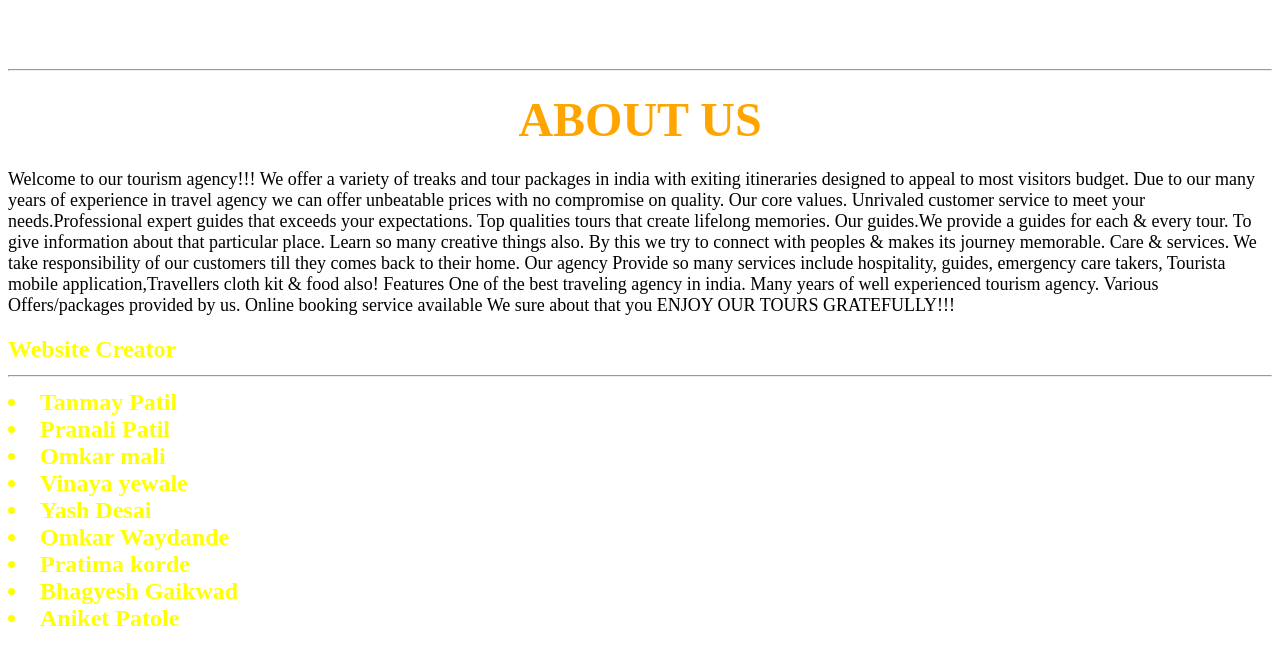
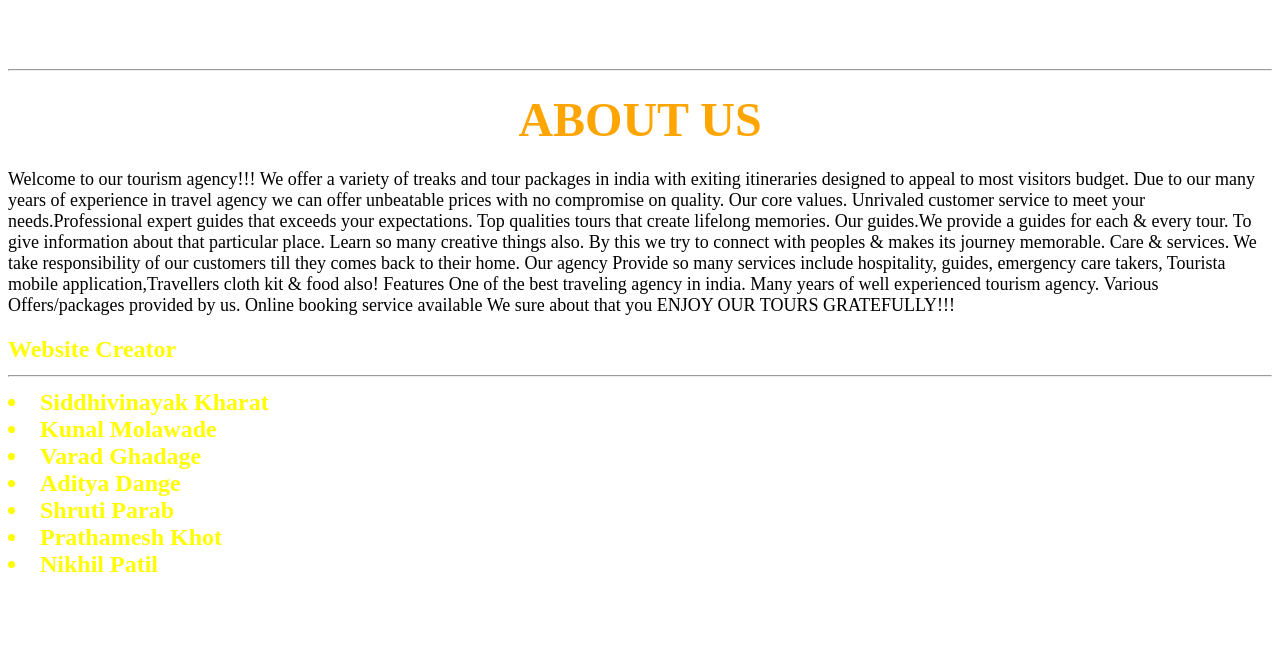
Before and after one commit to beastboixdna/BBtiny.github.io, a plain HTML site: page about.html in a window 1280 px wide. Drawn offline with Linux system fonts and the light colour scheme.

Commit message:
Update about.html

```diff
--- a/about.html
+++ b/about.html
@@ -56,14 +56,14 @@ Tourista mobile application,Travellers cloth kit & food also! Features One of th
 Various Offers/packages  provided by us. Online booking service available We sure about that you ENJOY OUR TOURS GRATEFULLY!!!
 </font></p>
 <h2><font size="5px" color="yellow" >Website Creator<hr>
-<li>Tanmay Patil</li>
-<li>Pranali Patil </li>
-<li>Omkar mali </li>
-<li>Vinaya yewale</li>
-<li>Yash Desai </li>
-<li>Omkar Waydande</li>
-<li>Pratima korde</li>
-<li>Bhagyesh Gaikwad </li>
-<li>Aniket Patole </li></font></h2>
+<li>Siddhivinayak Kharat</li>
+<li>Kunal Molawade</li>
+<li>Varad Ghadage</li>
+<li>Aditya Dange</li>
+<li>Shruti Parab </li>
+<li>Prathamesh Khot</li>
+<li>Nikhil Patil</li>
+
+</font></h2>
  </body>
 </html>
```
